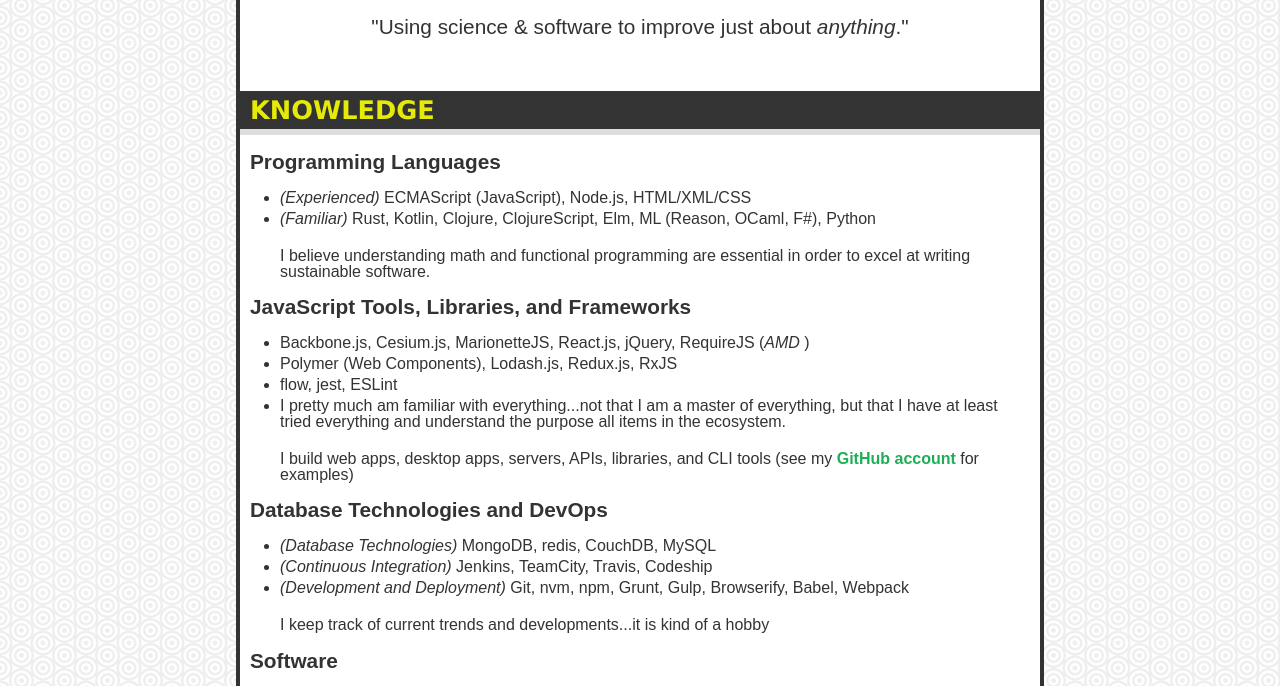
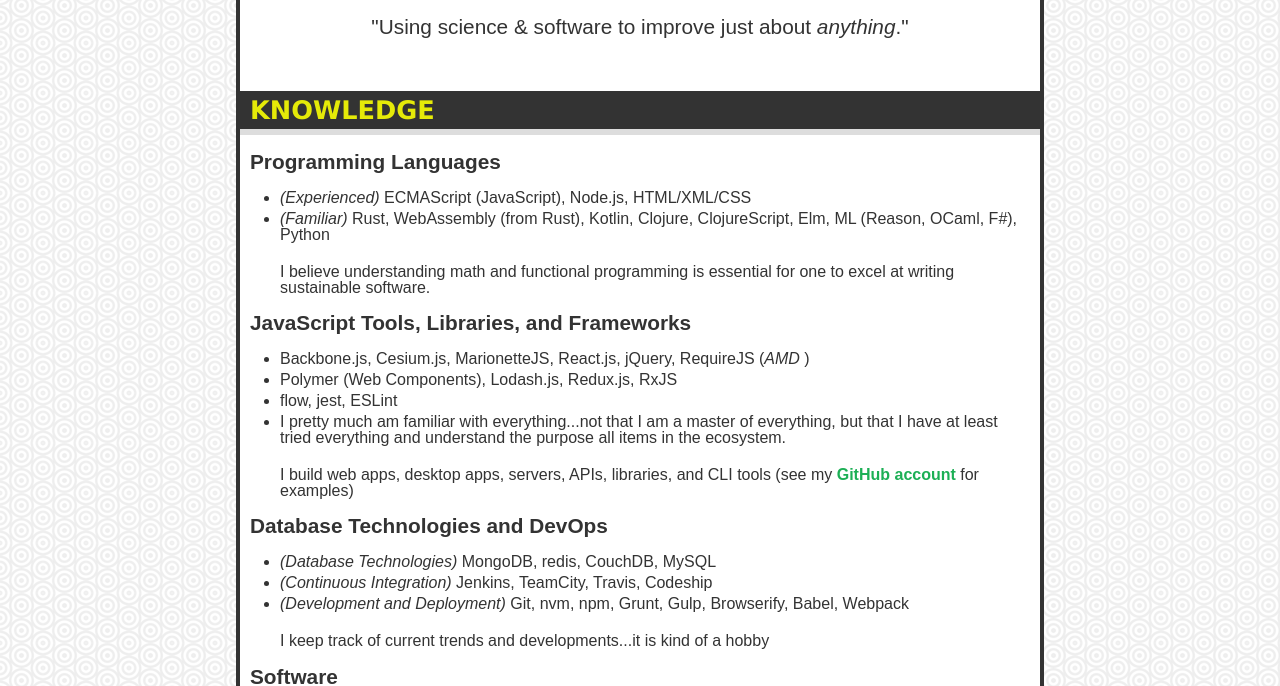
Before and after one commit to jhwohlgemuth/resume, a plain HTML site: page formats/resume.html in a window 1280 px wide. Shown: the part 107-793 px from the top of the page. Drawn offline with Linux system fonts and the light colour scheme; files that its build step writes are made by us from their sources; files whose address does not match are found by name.

Commit message:
Fix grammar

```diff
--- a/formats/resume.html
+++ b/formats/resume.html
@@ -95,10 +95,10 @@ document.write('<a h'+'ref'+'="ma'+'ilto'+':'+e+'">'+e+'<\/'+'a'+'>');
 <h2 id="programming-languages">Programming Languages</h2>
 <ul>
 <li><em>(Experienced)</em> ECMAScript (JavaScript), Node.js, HTML/XML/CSS</li>
-<li><em>(Familiar)</em> Rust, Kotlin, Clojure, ClojureScript, Elm, ML (Reason, OCaml, F#), Python</li>
+<li><em>(Familiar)</em> Rust, WebAssembly (from Rust), Kotlin, Clojure, ClojureScript, Elm, ML (Reason, OCaml, F#), Python</li>
 </ul>
 <blockquote>
-<p>I believe understanding math and functional programming are essential in order to excel at writing sustainable software.</p>
+<p>I believe understanding math and functional programming is essential for one to excel at writing sustainable software.</p>
 </blockquote>
 <h2 id="javascript-tools-libraries-and-frameworks">JavaScript Tools, Libraries, and Frameworks</h2>
 <ul>
```
Also changed, not shown: formats/resume.txt, 3 other files.
